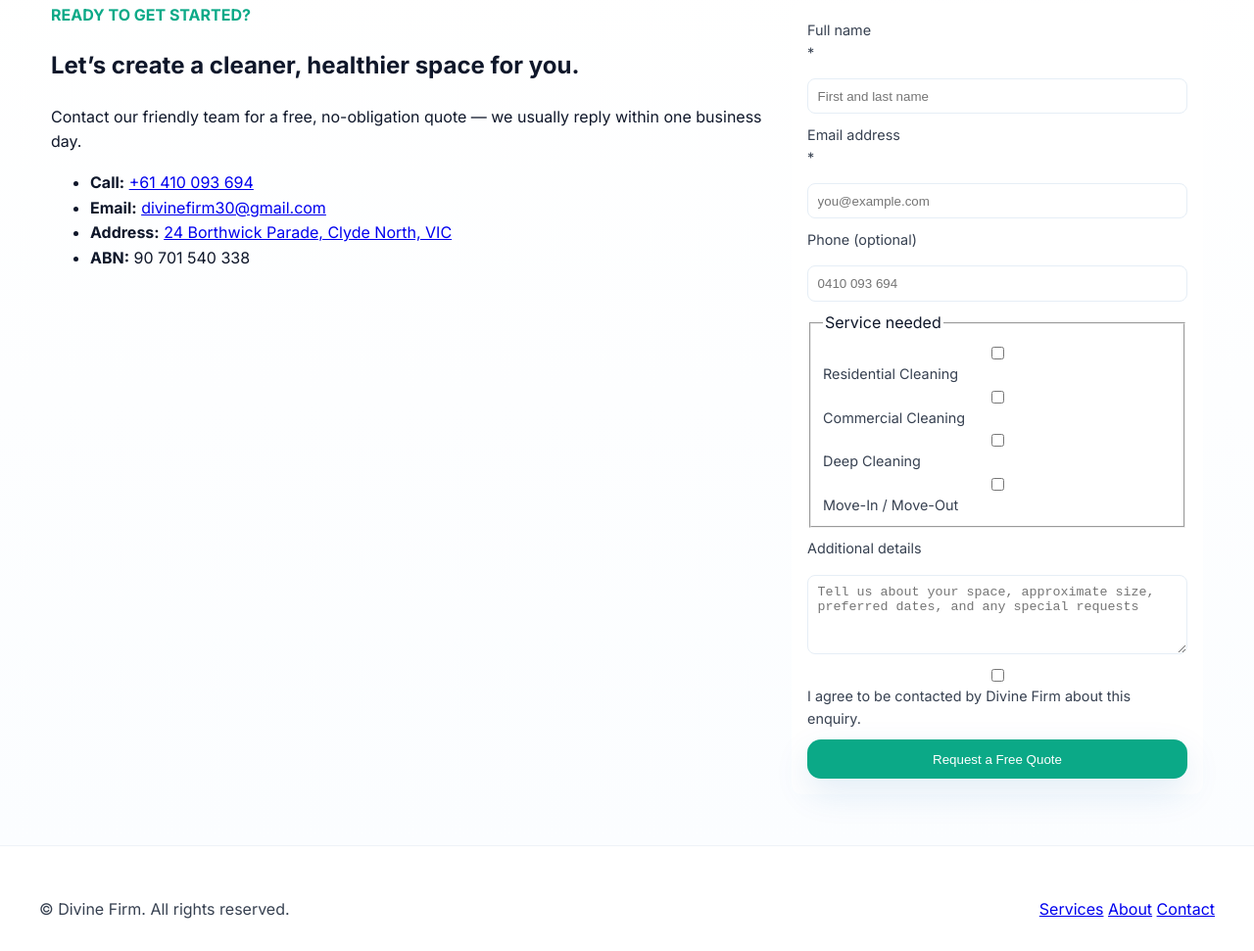
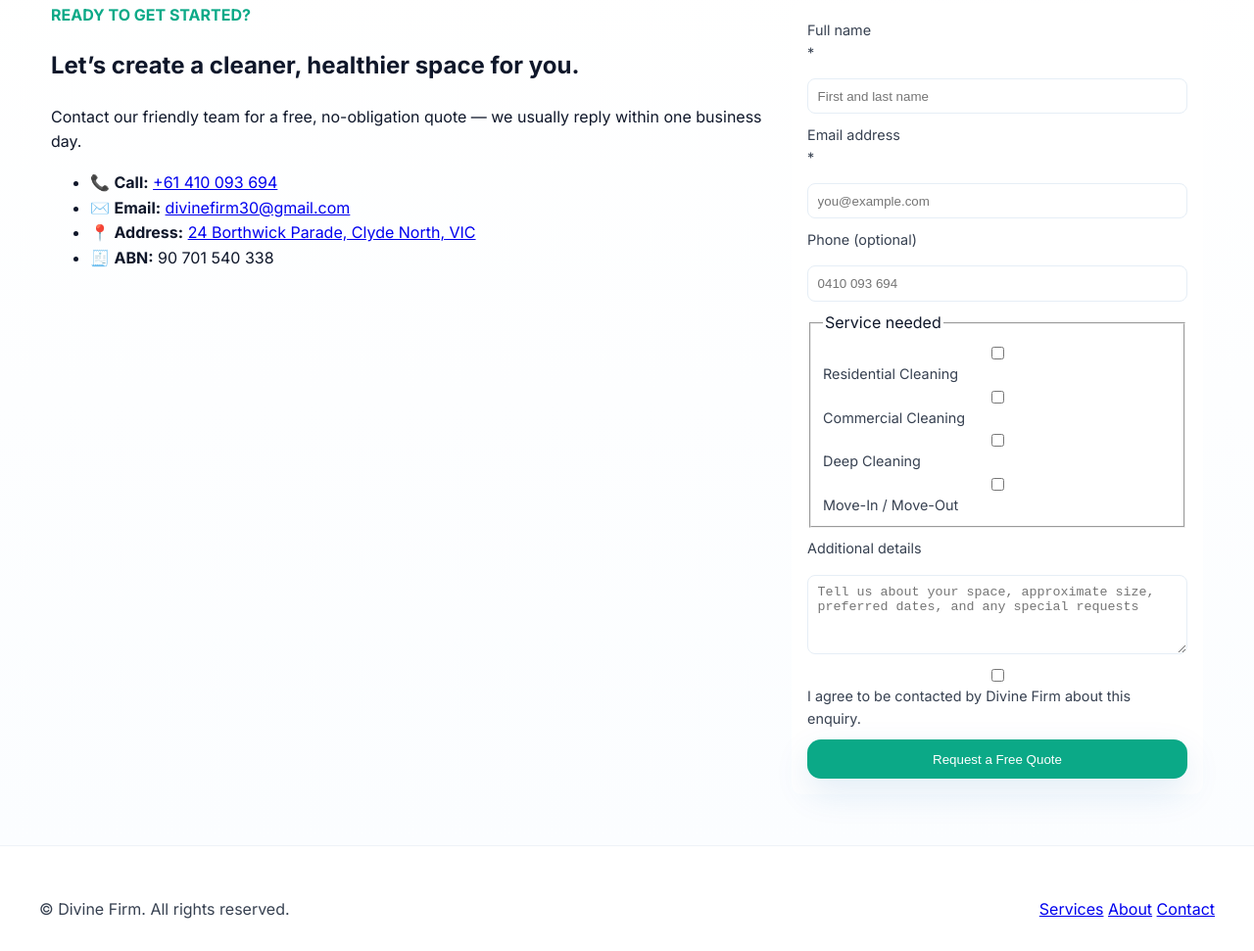
Before and after one commit to jagk09688-sys/DivineFirm, a plain HTML site: page index.html in a window 1280 px wide. Shown: the part 3664-4635 px from the top of the page at 98% size. Drawn offline with Linux system fonts and the light colour scheme.

Commit message:
Contact: polish copy and add emojis to contact list

```diff
--- a/index.html
+++ b/index.html
@@ -327,10 +327,10 @@
             <h2>Let’s create a cleaner, healthier space for you.</h2>
             <p class="muted">Contact our friendly team for a free, no-obligation quote — we usually reply within one business day.</p>
             <ul class="contact-list">
-              <li><strong>Call:</strong> <a href="tel:+61410093694">+61 410 093 694</a></li>
-              <li><strong>Email:</strong> <a href="mailto:divinefirm30@gmail.com">divinefirm30@gmail.com</a></li>
-              <li><strong>Address:</strong> <a href="https://www.google.com/maps/search/24+Borthwick+Parade+Clyde+North+VIC" target="_blank" rel="noopener">24 Borthwick Parade, Clyde North, VIC</a></li>
-              <li><strong>ABN:</strong> 90 701 540 338</li>
+              <li>📞 <strong>Call:</strong> <a href="tel:+61410093694">+61 410 093 694</a></li>
+              <li>✉️ <strong>Email:</strong> <a href="mailto:divinefirm30@gmail.com">divinefirm30@gmail.com</a></li>
+              <li>📍 <strong>Address:</strong> <a href="https://www.google.com/maps/search/24+Borthwick+Parade+Clyde+North+VIC" target="_blank" rel="noopener">24 Borthwick Parade, Clyde North, VIC</a></li>
+              <li>🧾 <strong>ABN:</strong> 90 701 540 338</li>
             </ul>
           </div>
 
```
